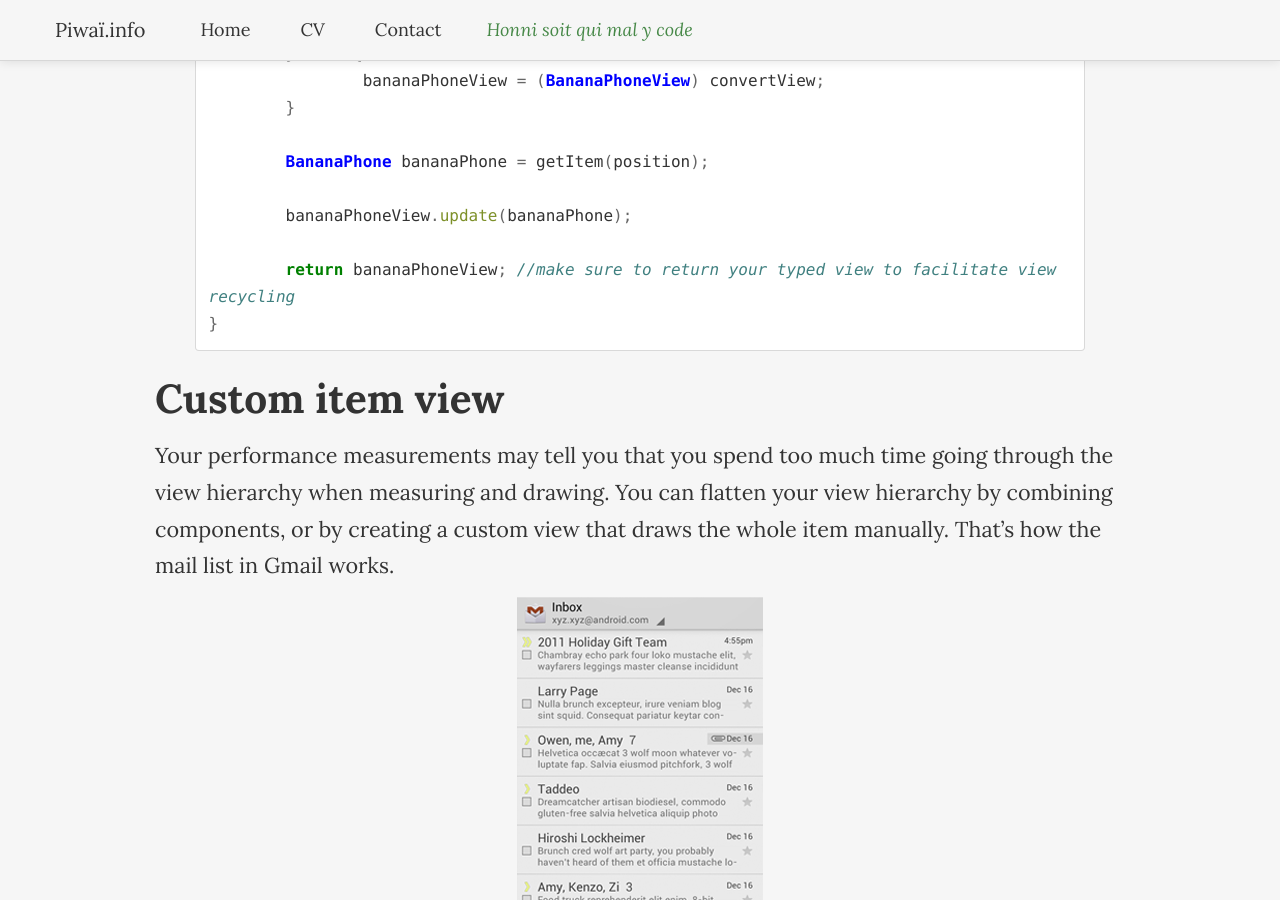
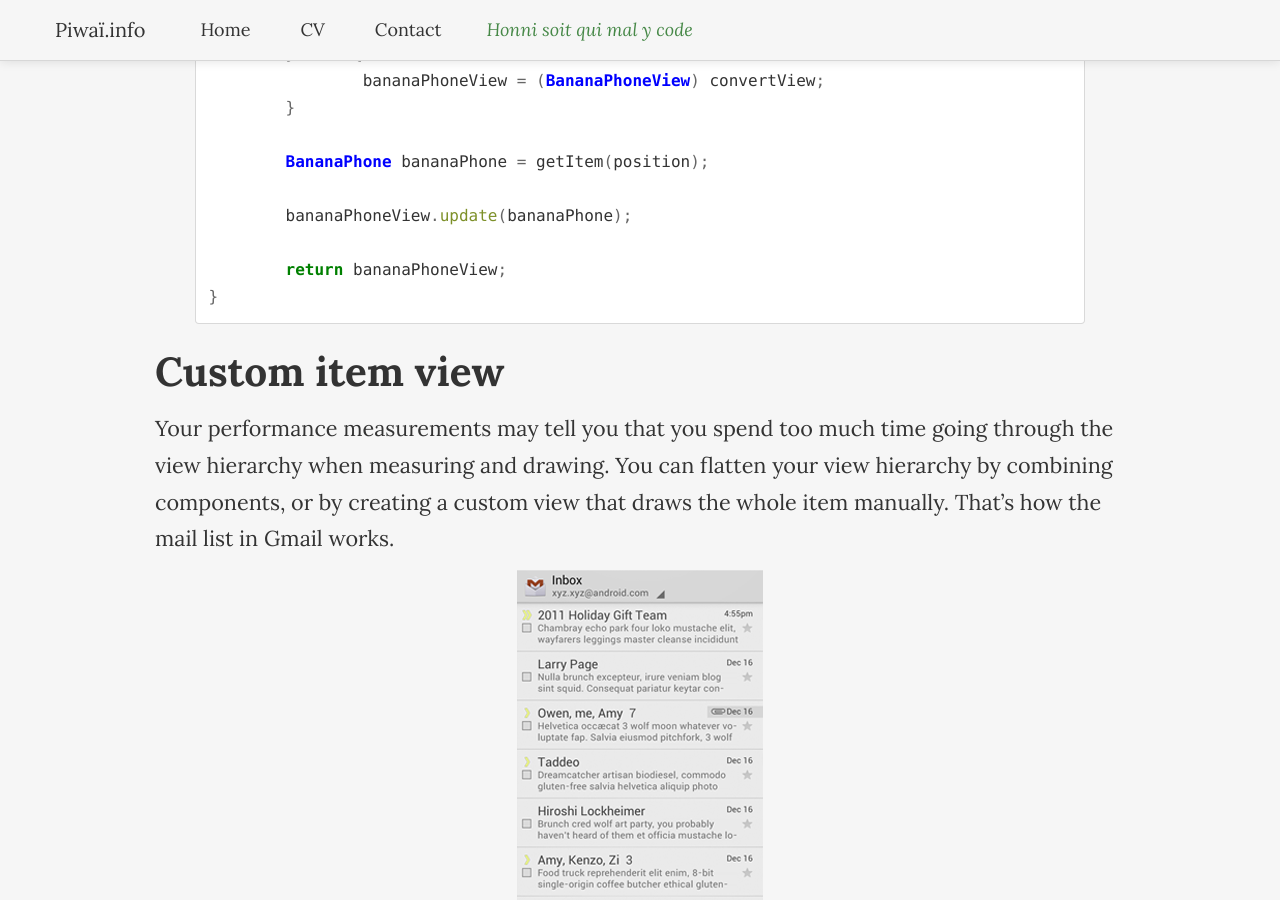
Before and after one commit to pyricau/pyricau.github.com, a Jekyll site: the page built from _posts/2012-12-27-android-adapter-good-practices.markdown, in a window 1280 px wide and 900 px high, scrolled down 8556 px. Built offline with Jekyll 4.4.1, drawn with Linux system fonts in a browser that asks for light colours; Markdown is read by kramdown in place of the engine named in the settings.

Commit message:
Update 2012-12-27-android-adapter-good-practices.markdown

```diff
--- a/_posts/2012-12-27-android-adapter-good-practices.markdown
+++ b/_posts/2012-12-27-android-adapter-good-practices.markdown
@@ -280,7 +280,7 @@ public View getView(int position, View convertView, ViewGroup parent) {
 
 	bananaPhoneView.update(bananaPhone);
 
-	return bananaPhoneView; //make sure to return your typed view to facilitate view recycling
+	return bananaPhoneView;
 }
 {% endhighlight %}
 
```
